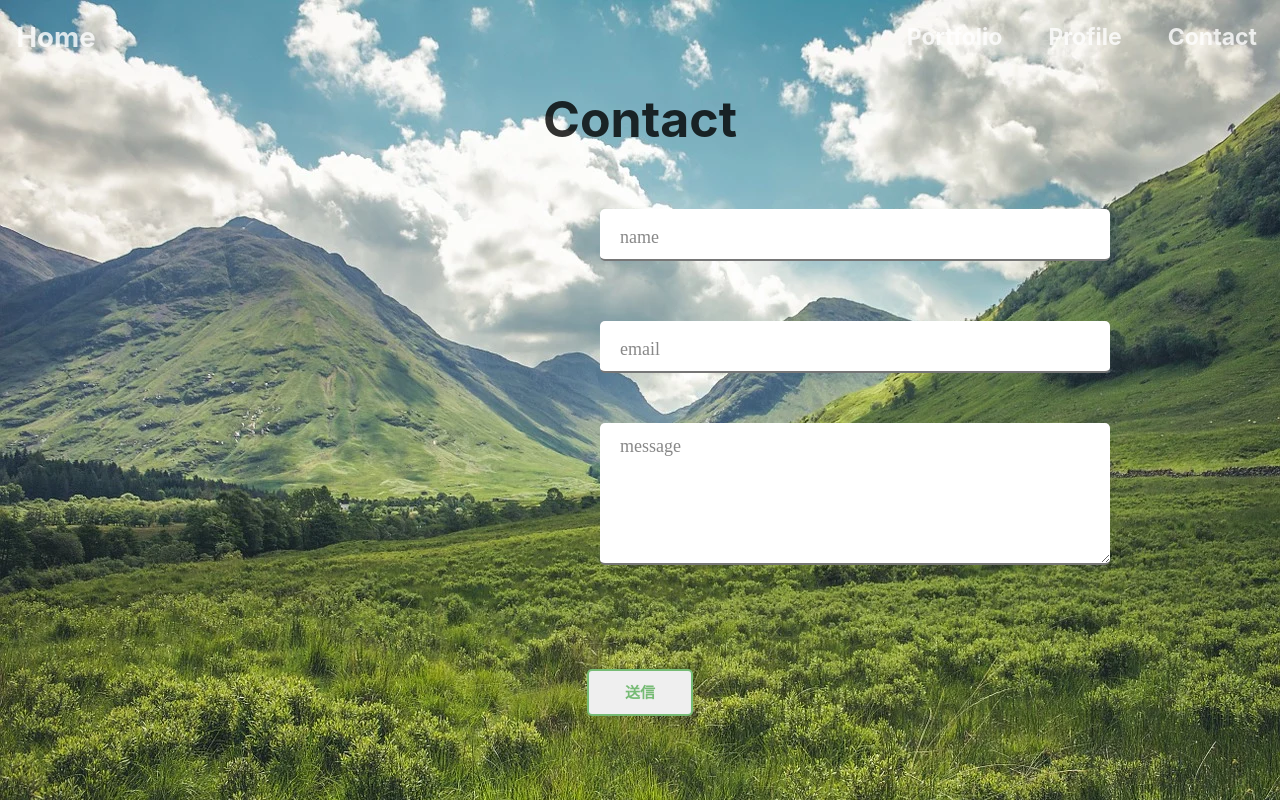
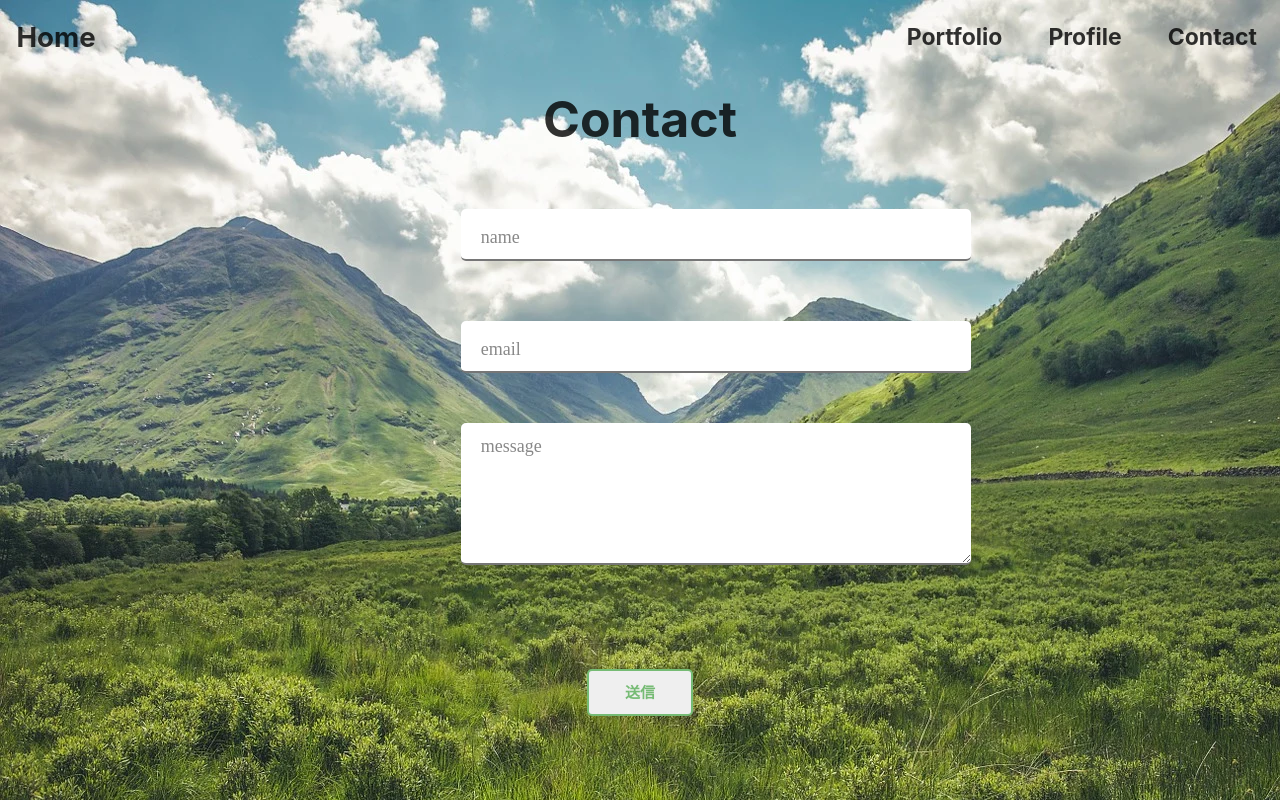
Before and after one commit to Yuta-Tsutsumi/portfolio-site, a React (Create React App) app: page /contact in a window 1280 px wide. Built offline with nearby package versions, Linux system fonts and the light colour scheme.

Commit message:
marginの％表記に変更

```diff
--- a/src/components/Pages/ContactPages/ContactPages.module.scss
+++ b/src/components/Pages/ContactPages/ContactPages.module.scss
@@ -4,6 +4,9 @@
   background-image: url("../../../imageFolder/Contact.jpg");
   object-fit: cover;
   background-size: cover;
+  a {
+    color: #000;
+  }
   h2 {
     text-align: center;
     margin: 0;
@@ -18,7 +21,7 @@
     // margin: 0 auto;
     // width: 100%;
     // text-align: center;
-    margin: 0 600px 0 600px;
+    margin: 0 36% 0 36%;
     .textForm {
       position: relative;
       .textBox {
```
